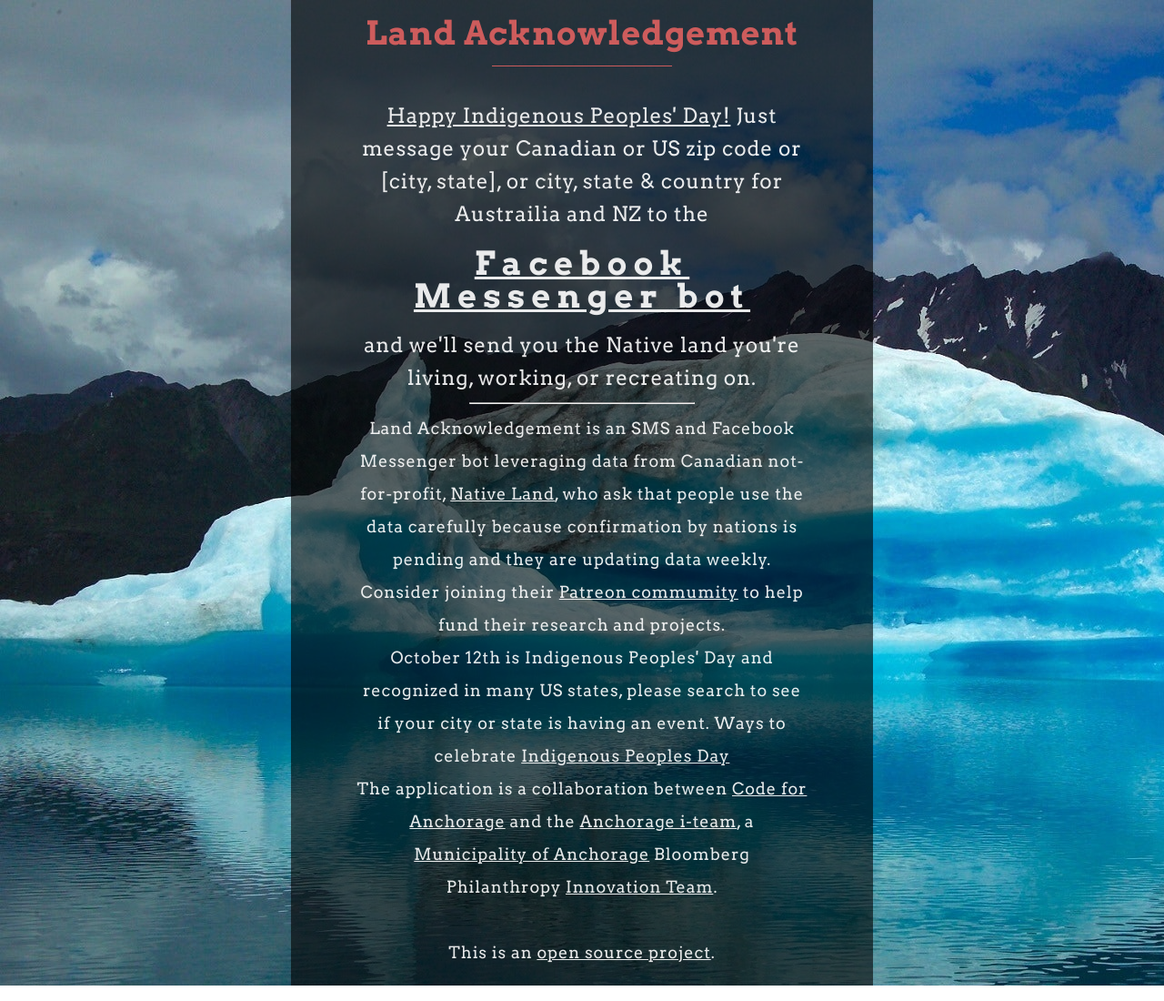
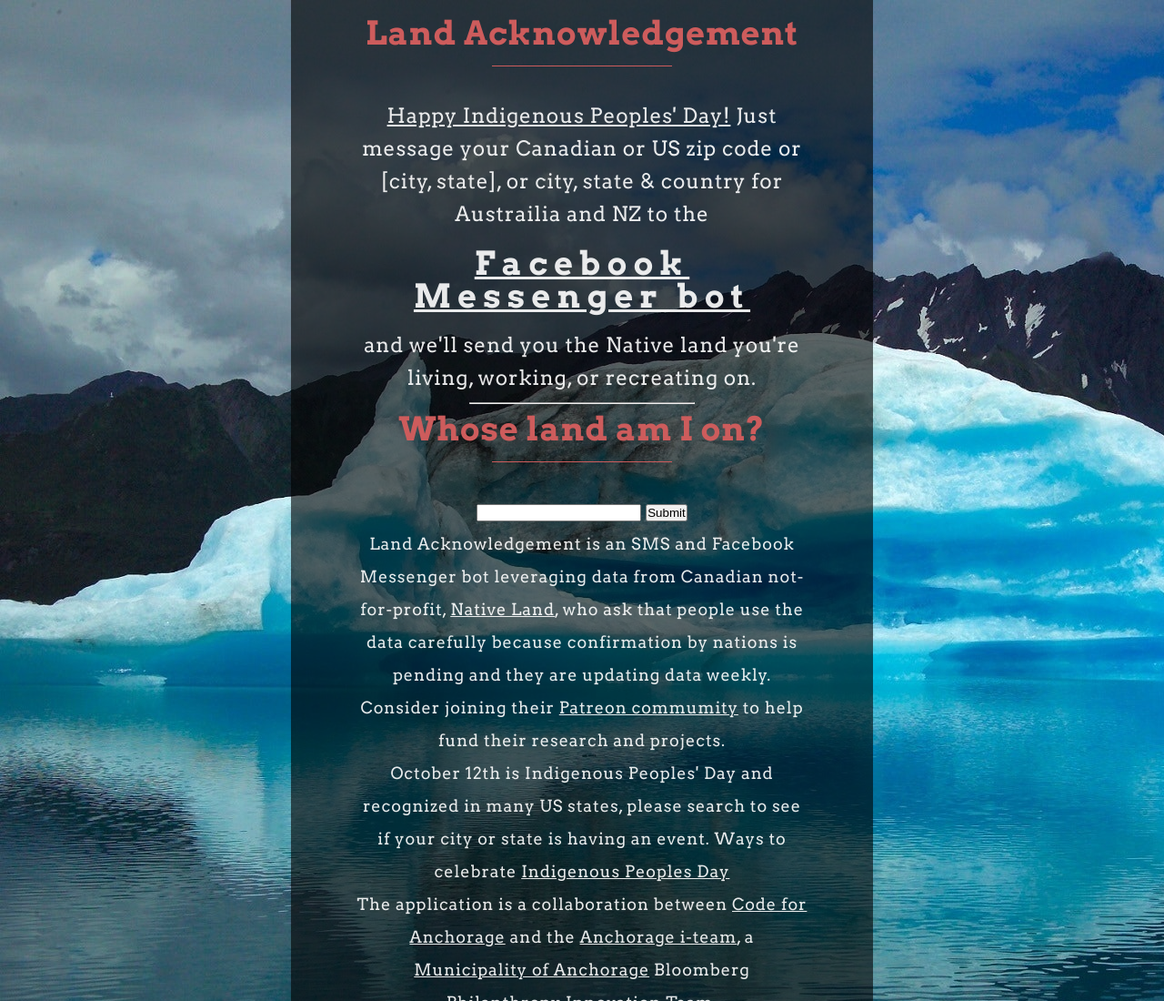
Before and after one commit to codeforanchorage/land_acknowledgement, a plain HTML site: page docs/index.html in a window 1280 px wide. Shown: the top 1100 px of the page at 91% size. Drawn offline with nearby package versions, Linux system fonts and the light colour scheme.

Commit message:
Add Form

```diff
--- a/docs/index.html
+++ b/docs/index.html
@@ -100,6 +100,22 @@ document.getElementById('output').innerHTML = xml_parsed_format_short
                 <p class="subtext">and we'll send you the Native land you're living, working, or recreating on.</p>
             </section>
             <hr/>
+            <section>
+                <!-- <form id='landForm' onsubmit ="submitFunction(e)" > -->
+ <h1>Whose land am I on?</h1>
+    <form id = 'landForm'>
+<input type="text" id="textInput">
+ <input type="submit" >
+
+
+</form>
+
+
+<div id="output">
+
+
+</div>
+            </section>
               <section>
                 <p>Land Acknowledgement is an SMS and Facebook Messenger bot leveraging data from Canadian not-for-profit, <a target="_blank" href="https://native-land.ca/">Native Land</a>,
                     who ask that people use the data carefully because confirmation by nations is pending and they are updating data weekly. Consider joining
```
